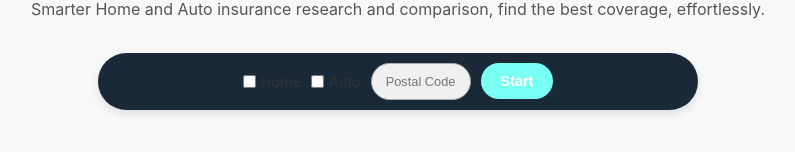
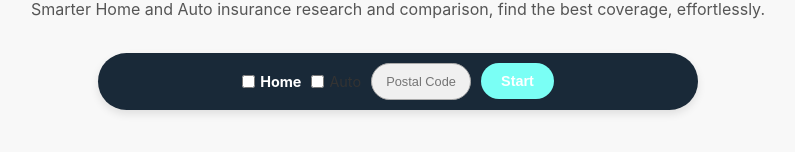
Before and after one commit to vidx3m/ince, a Next.js app: page / in a window 1280 px wide. Shown: the part 370-522 px from the top of the page, without its empty margins (242-1037 px from the left). Built offline with nearby package versions, Linux system fonts and the light colour scheme.

Commit message:
Updated landing page with How It Works section

```diff
--- a/pages/index.tsx
+++ b/pages/index.tsx
@@ -40,7 +40,7 @@ export default function Home() {
                 maxWidth: "600px",
                 width: "100%"
             }}>
-                <label style={{ fontSize: "0.9rem", cursor: "pointer", display: "flex", alignItems: "center", color: "#333" }}>
+                <label style={{ fontSize: "0.9rem", cursor: "pointer", display: "flex", alignItems: "center", color: "#ffffff", fontWeight: "bold" }}>
                     <input type="checkbox" id="home" name="insuranceType" value="home" style={{ marginRight: "5px" }} /> Home
                 </label>
                 <label style={{ fontSize: "0.9rem", cursor: "pointer", display: "flex", alignItems: "center", color: "#333" }}>
```
